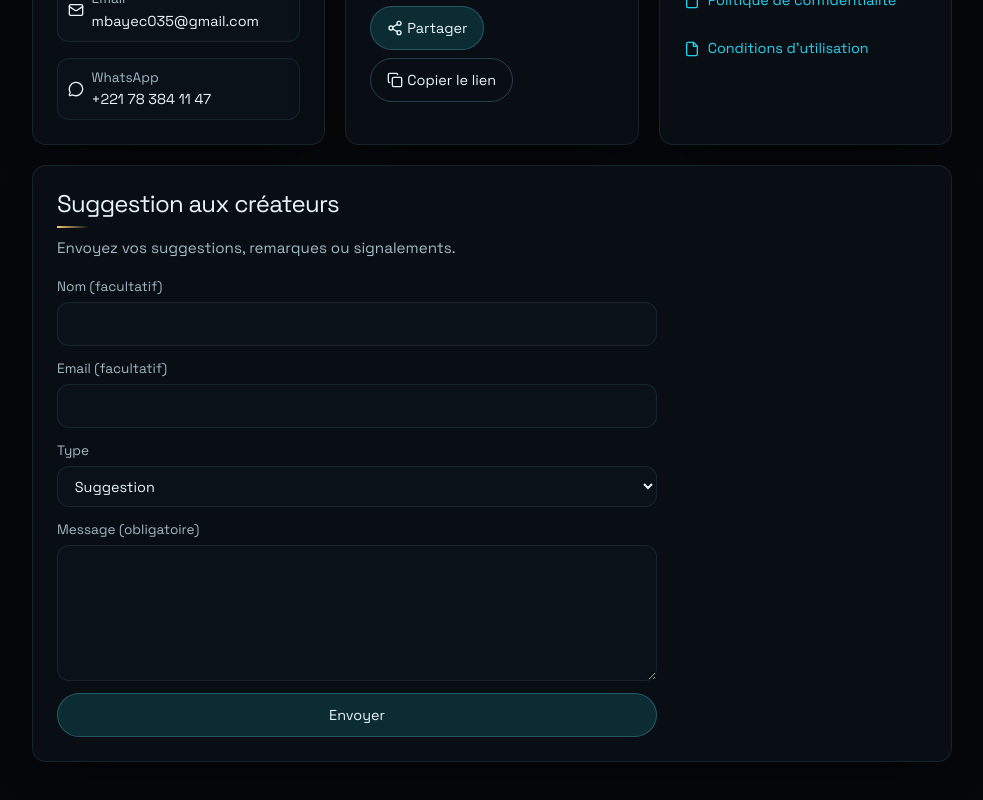
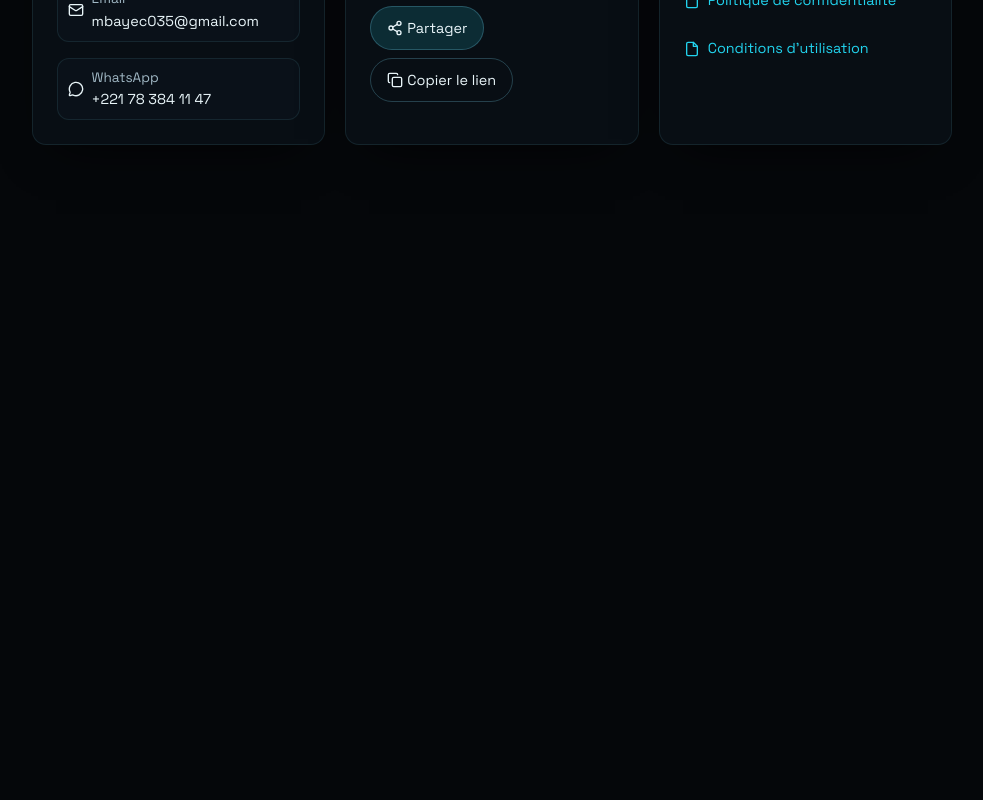
Before and after one commit to mbayec035-rgb/diwanekiram, a React (Vite) app: page /a-propos in a window 1280 px wide. Shown: the part 1637-2437 px from the top of the page, without its empty margins (272-1255 px from the left). After the commit the page ends 1854 px from the top, so only its background shows below. Built offline with nearby package versions, Linux system fonts and the light colour scheme.

Commit message:
À propos : suppression de la section Suggestion aux créateurs

```diff
--- a/src/components/about/SuggestionForm.d.ts
+++ /dev/null
@@ -1 +0,0 @@
-export const SuggestionForm: any;
--- a/src/components/about/SuggestionForm.jsx
+++ /dev/null
@@ -1,134 +0,0 @@
-import { useState } from 'react';
-import { aboutTranslations, suggestionConfig } from '../../data/about';
-
-export function SuggestionForm({ lang = 'fr' }) {
-  const t = aboutTranslations[lang].sections.suggestion;
-  const [formData, setFormData] = useState({
-    name: '',
-    email: '',
-    type: 'suggestion',
-    message: '',
-  });
-  const [status, setStatus] = useState('idle'); // idle, loading, success, error
-
-  const handleChange = (e) => {
-    setFormData({
-      ...formData,
-      [e.target.name]: e.target.value,
-    });
-  };
-
-  const handleSubmit = async (e) => {
-    e.preventDefault();
-
-    if (!formData.message.trim()) {
-      alert(t.required);
-      return;
-    }
-
-    setStatus('loading');
-
-    const endpoint = import.meta.env[suggestionConfig.endpointEnvKey];
-
-    if (!endpoint) {
-      // If no endpoint configured, just show error as per instructions
-      setStatus('error');
-      return;
-    }
-
-    try {
-      const response = await fetch(endpoint, {
-        method: 'POST',
-        headers: {
-          'Content-Type': 'application/json',
-        },
-        body: JSON.stringify(formData),
-      });
-
-      if (response.ok) {
-        setStatus('success');
-        setFormData({ name: '', email: '', type: 'suggestion', message: '' });
-      } else {
-        setStatus('error');
-      }
-    } catch (error) {
-      setStatus('error');
-    }
-  };
-
-  return (
-    <section id={t.id} className="about-section">
-      <header className="about-section-header">
-        <h2 className="about-section-title">{t.title}</h2>
-        <div className="about-section-divider" />
-        <p className="about-section-intro">{t.intro}</p>
-      </header>
-
-      <div className="about-section-content">
-        <div className="about-form" onSubmit={handleSubmit}>
-          <div className="about-form-group">
-            <label className="about-form-label">{t.nameLabel}</label>
-            <input
-              type="text"
-              name="name"
-              value={formData.name}
-              onChange={handleChange}
-              className="about-form-input"
-            />
-          </div>
-
-          <div className="about-form-group">
-            <label className="about-form-label">{t.emailLabel}</label>
-            <input
-              type="email"
-              name="email"
-              value={formData.email}
-              onChange={handleChange}
-              className="about-form-input"
-            />
-          </div>
-
-          <div className="about-form-group">
-            <label className="about-form-label">{t.typeLabel}</label>
-            <select
-              name="type"
-              value={formData.type}
-              onChange={handleChange}
-              className="about-form-input"
-            >
-              {t.typeOptions.map((opt) => (
-                <option key={opt.value} value={opt.value}>
-                  {opt.label}
-                </option>
-              ))}
-            </select>
-          </div>
-
-          <div className="about-form-group">
-            <label className="about-form-label">{t.messageLabel}</label>
-            <textarea
-              name="message"
-              value={formData.message}
-              onChange={handleChange}
-              className="about-form-textarea"
-              rows={5}
-              required
-            />
-          </div>
-
-          <button
-            type="button"
-            onClick={handleSubmit}
-            disabled={status === 'loading'}
-            className="about-btn"
-          >
-            {status === 'loading' ? t.sending : t.submit}
-          </button>
-
-          {status === 'success' && <div className="about-message success">{t.success}</div>}
-          {status === 'error' && <div className="about-message error">{t.error}</div>}
-        </div>
-      </div>
-    </section>
-  );
-}
--- a/src/data/about.d.ts
+++ b/src/data/about.d.ts
@@ -2,5 +2,4 @@ export const aboutMeta: any;
 export const socialLinks: any[];
 export const contactData: any;
 export const shareData: any;
-export const suggestionConfig: any;
 export const aboutTranslations: any;
--- a/src/data/about.js
+++ b/src/data/about.js
@@ -29,11 +29,6 @@ export const shareData = {
   title: 'Diwane Kiram',
   text: 'Diwane Kiram — bibliothèque numérique dédiée à la confrérie tidiane et à Tivaouane.',
   url: 'https://diwanekiram.vercel.app/',
-};
-
-// Formulaire de suggestion (endpoint à configurer dans .env)
-export const suggestionConfig = {
-  endpointEnvKey: 'VITE_FORMSPREE_ENDPOINT', // ou VITE_EMAILJS_ENDPOINT selon le service choisi
 };
 
 // Clés de traduction (à ajouter dans le système de traduction existant si besoin)
@@ -106,26 +101,6 @@ export const aboutTranslations = {
         copyButton: 'Copier le lien',
         copySuccess: 'Lien copié',
       },
-      suggestion: {
-        id: 'suggestion',
-        title: 'Suggestion aux créateurs',
-        intro: 'Envoyez vos suggestions, remarques ou signalements.',
-        nameLabel: 'Nom (facultatif)',
-        emailLabel: 'Email (facultatif)',
-        typeLabel: 'Type',
-        typeOptions: [
-          { value: 'suggestion', label: 'Suggestion' },
-          { value: 'erreur', label: 'Erreur dans un texte' },
-          { value: 'nouveau_livre', label: 'Nouveau livre' },
-          { value: 'autre', label: 'Autre' },
-        ],
-        messageLabel: 'Message (obligatoire)',
-        submit: 'Envoyer',
-        sending: 'Envoi en cours...',
-        success: 'Message envoyé avec succès.',
-        error: 'Une erreur est survenue lors de l\'envoi.',
-        required: 'Le message est obligatoire.',
-      },
       legal: {
         id: 'legal',
         title: 'Légal',
@@ -190,26 +165,6 @@ export const aboutTranslations = {
         copyButton: 'نسخ الرابط',
         copySuccess: 'تم نسخ الرابط',
       },
-      suggestion: {
-        id: 'suggestion',
-        title: 'اقتراح للمبدعين',
-        intro: 'أرسل اقتراحاتك أو ملاحظاتك أو بلاغاتك.',
-        nameLabel: 'الاسم (اختياري)',
-        emailLabel: 'البريد الإلكتروني (اختياري)',
-        typeLabel: 'النوع',
-        typeOptions: [
-          { value: 'suggestion', label: 'اقتراح' },
-          { value: 'erreur', label: 'خطأ في نص' },
-          { value: 'nouveau_livre', label: 'كتاب جديد' },
-          { value: 'autre', label: 'آخر' },
-        ],
-        messageLabel: 'الرسالة (إلزامية)',
-        submit: 'إرسال',
-        sending: 'جاري الإرسال...',
-        success: 'تم إرسال الرسالة بنجاح.',
-        error: 'حدث خطأ أثناء الإرسال.',
-        required: 'الرسالة إلزامية.',
-      },
       legal: {
         id: 'legal',
         title: 'قانوني',
--- a/src/pages/AboutPage.tsx
+++ b/src/pages/AboutPage.tsx
@@ -3,7 +3,6 @@ import { aboutTranslations } from '../data/about';
 import { WhoWeAre } from '../components/about/WhoWeAre';
 import { History } from '../components/about/History';
 import { SocialLinks } from '../components/about/SocialLinks';
-import { SuggestionForm } from '../components/about/SuggestionForm';
 import { ContactShareLegalGrid } from '../components/about/ContactShareLegalGrid';
 
 export function AboutPage() {
@@ -23,7 +22,6 @@ export function AboutPage() {
         <History lang={lang} />
         <SocialLinks lang={lang} />
         <ContactShareLegalGrid lang={lang} />
-        <SuggestionForm lang={lang} />
       </div>
     </div>
   );
--- a/src/styles/about.css
+++ b/src/styles/about.css
@@ -310,62 +310,6 @@
   font-size: var(--step--1);
 }
 
-.about-form {
-  display: flex;
-  flex-direction: column;
-  gap: var(--space-3);
-  max-width: 600px;
-}
-
-.about-form-group {
-  display: flex;
-  flex-direction: column;
-  gap: var(--space-1);
-}
-
-.about-form-label {
-  font-size: var(--about-label-size);
-  color: var(--text-soft);
-}
-
-.about-form-input,
-.about-form-textarea {
-  padding: 0.6rem 0.8rem;
-  border-radius: calc(var(--about-border-radius) - 2px);
-  border: 1px solid var(--border);
-  background: color-mix(in srgb, var(--surface-solid) 60%, transparent);
-  color: var(--text);
-  font-family: var(--font-ui);
-  font-size: var(--about-text-size);
-}
-
-.about-form-input:focus,
-.about-form-textarea:focus {
-  outline: none;
-  border-color: var(--border-strong);
-}
-
-.about-form-textarea {
-  resize: vertical;
-  min-height: 100px;
-}
-
-.about-message {
-  padding: var(--space-2) var(--space-3);
-  border-radius: calc(var(--about-border-radius) - 2px);
-  font-size: var(--about-label-size);
-}
-
-.about-message.success {
-  background: color-mix(in srgb, var(--mint) 20%, transparent);
-  color: var(--text);
-}
-
-.about-message.error {
-  background: color-mix(in srgb, var(--danger) 20%, transparent);
-  color: var(--text);
-}
-
 .about-legal-links {
   display: flex;
   flex-direction: column;
```
